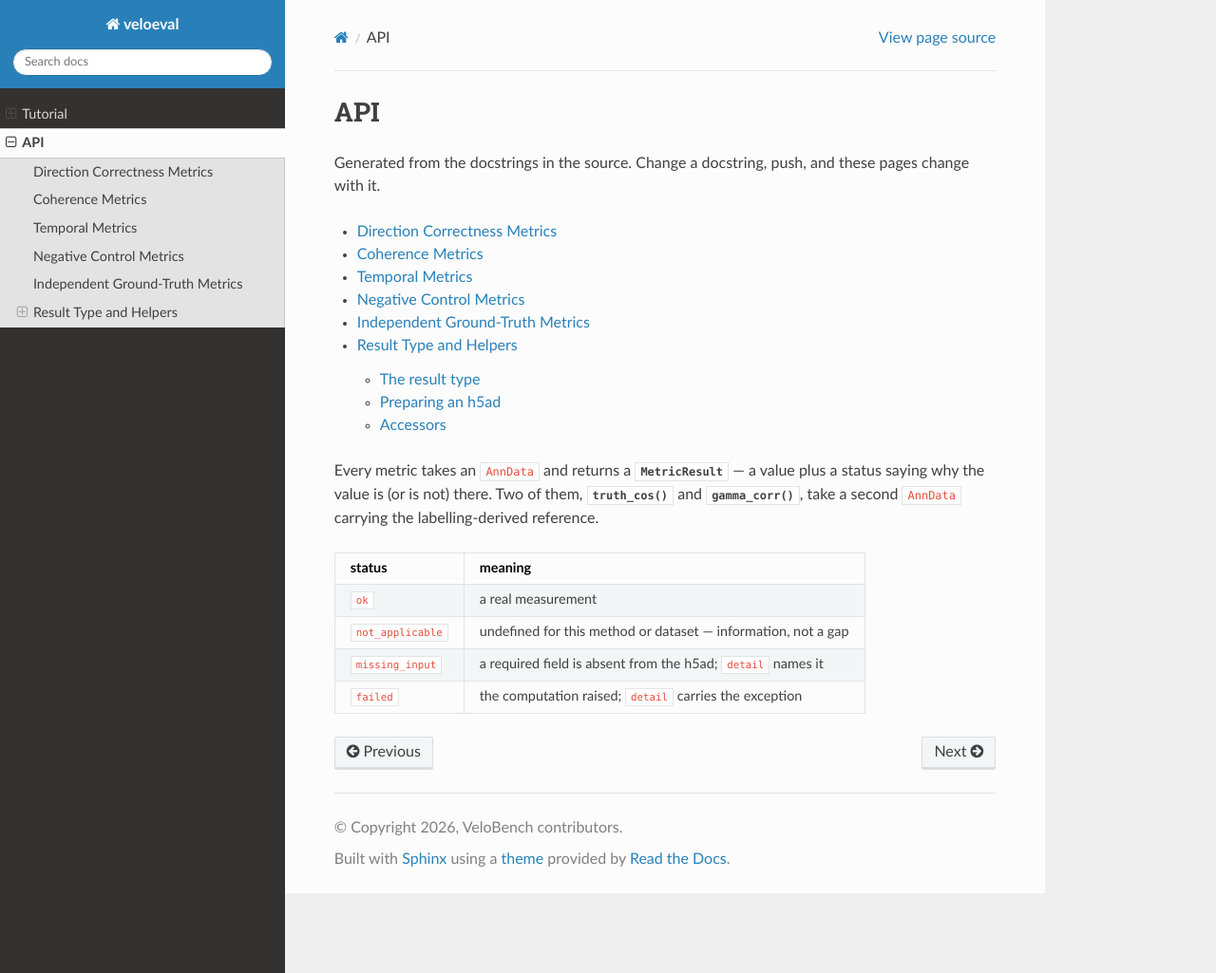
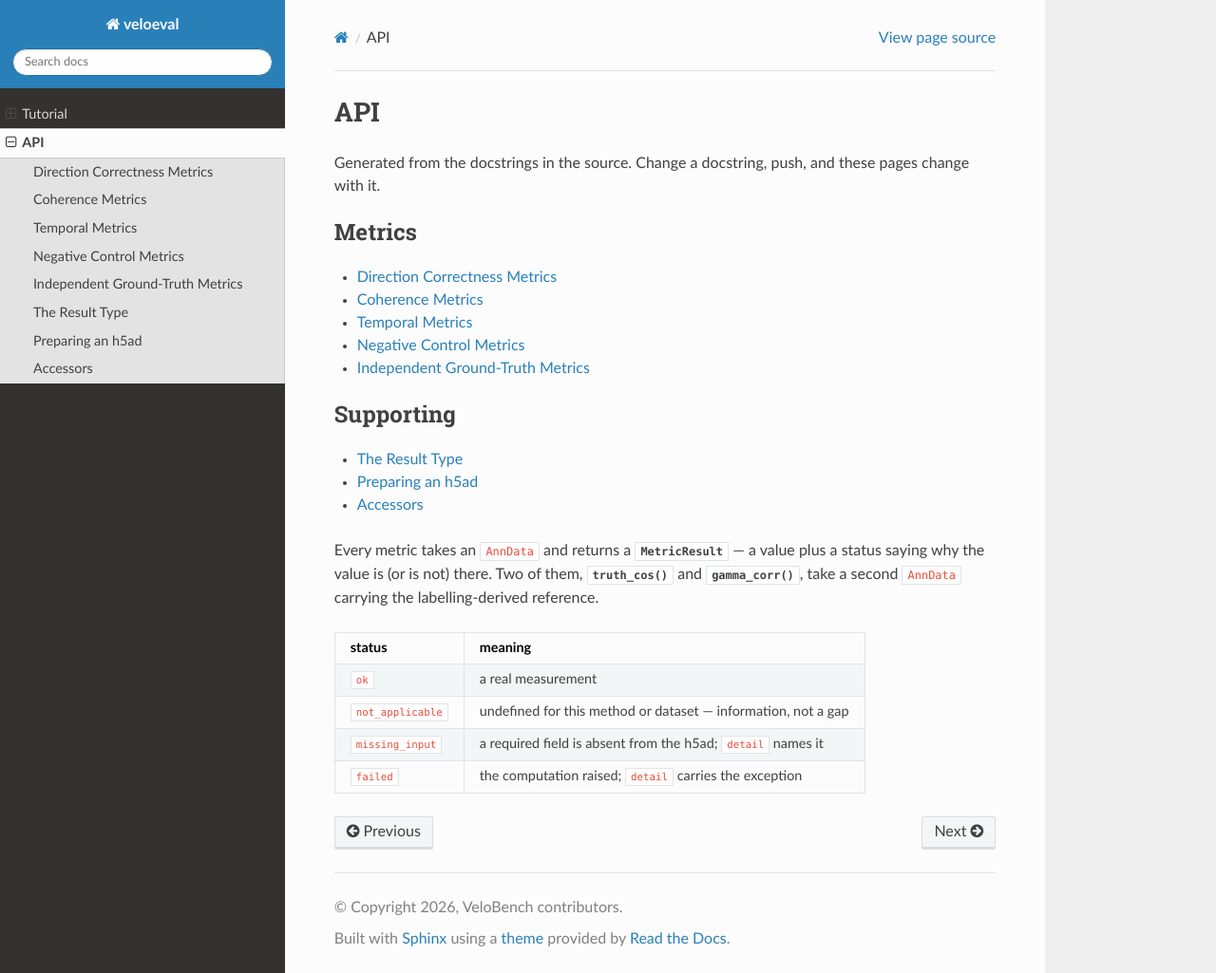
Before and after one commit to SScottWang/veloeval, a Sphinx documentation site: the page built from docs/api/index.md, in a window 1280 px wide and 1025 px high. Shown: the whole window at 95% size. Built offline with Sphinx 7.4.7 and the Read the Docs theme 3.1.0, drawn with Linux system fonts in a browser that asks for light colours.

Commit message:
update docs

````diff
--- a/docs/api/index.md
+++ b/docs/api/index.md
@@ -5,20 +5,29 @@ these pages change with it.
 
 ```{toctree}
 :maxdepth: 2
+:caption: Metrics
 
 direction
 coherence
 temporal
 negative
 groundtruth
-helpers
+```
+
+```{toctree}
+:maxdepth: 2
+:caption: Supporting
+
+result
+prepare
+access
 ```
 
 Every metric takes an `AnnData` and returns a
-{class}`~veloeval.MetricResult` — a value plus a status saying why the value is
-(or is not) there. Two of them, {func}`~veloeval.metrics.truth_cos` and
-{func}`~veloeval.metrics.gamma_corr`, take a second `AnnData` carrying the
-labelling-derived reference.
+{class}`~veloeval.result.MetricResult` — a value plus a status saying why the
+value is (or is not) there. Two of them,
+{func}`~veloeval.metrics.truth_cos` and {func}`~veloeval.metrics.gamma_corr`,
+take a second `AnnData` carrying the labelling-derived reference.
 
 | status | meaning |
 | --- | --- |
````
Also changed, not shown: docs/api/access.md (added, +25 -0 lines), docs/api/helpers.md (deleted, +0 -50 lines), docs/api/negative.md (+1 -1 lines), docs/api/prepare.md (added, +24 -0 lines), docs/api/result.md (added, +17 -0 lines), docs/index.md (+1 -1 lines), docs/tutorial.md (+3 -2 lines).
